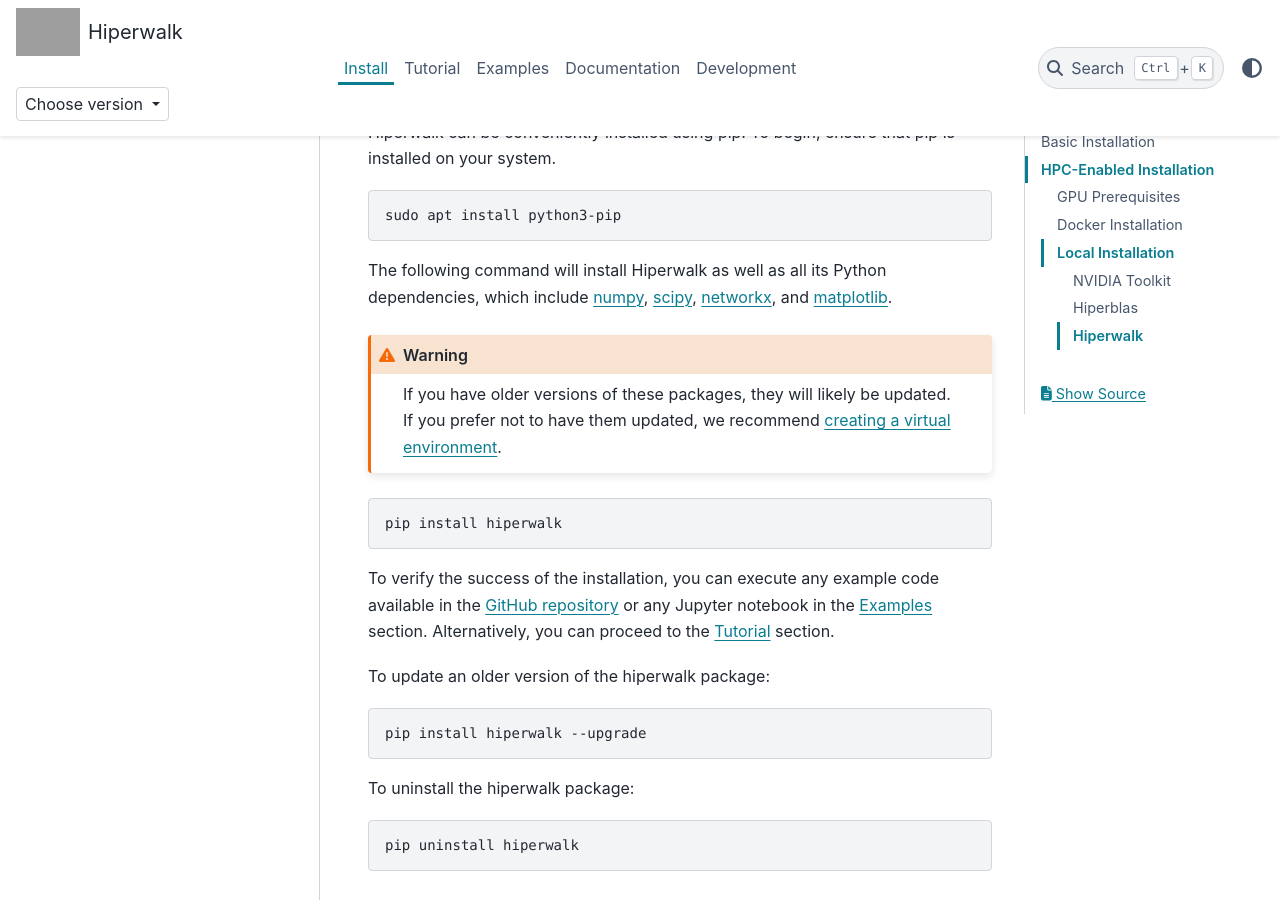
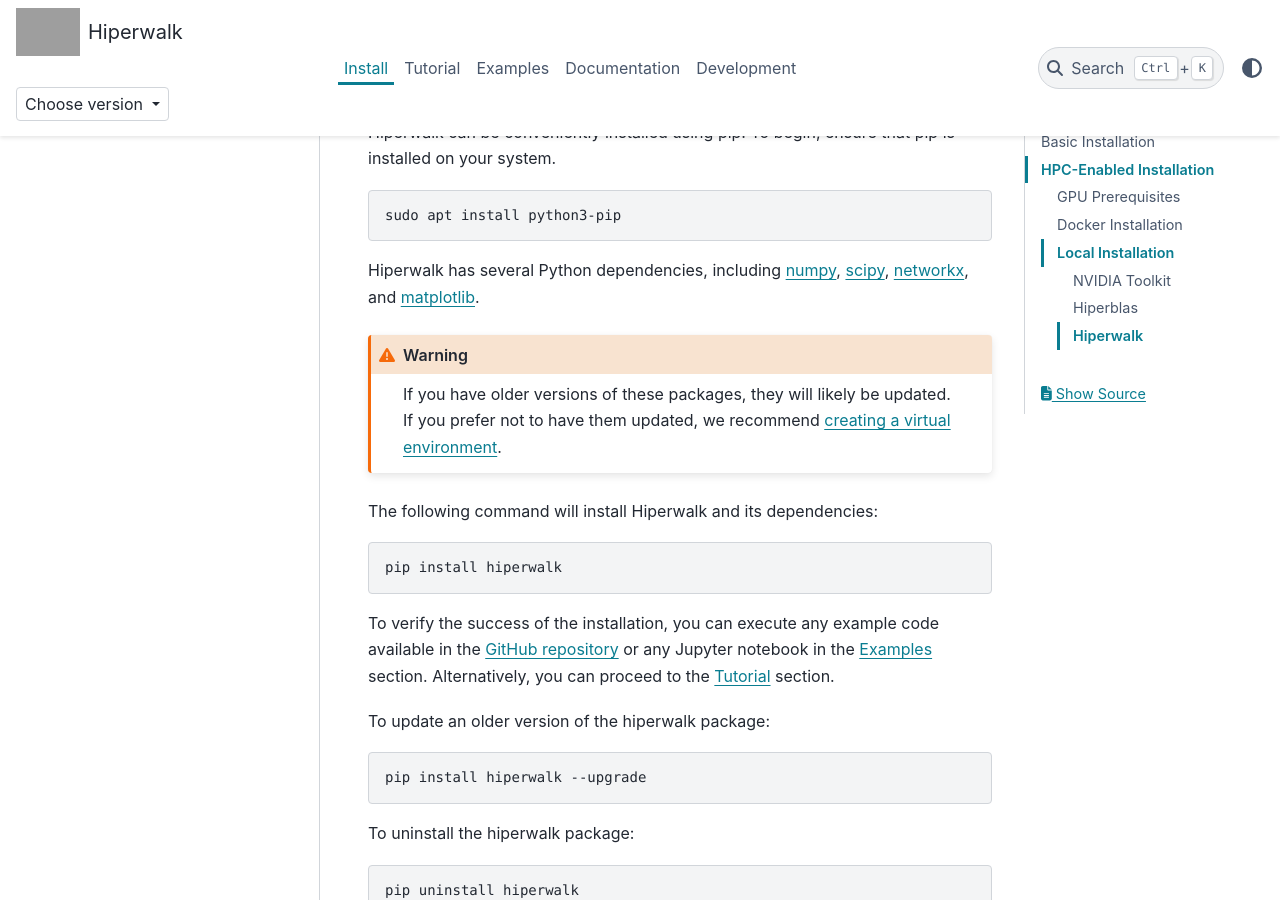
Before and after one commit to hiperwalk/hiperwalk, a Sphinx documentation site: the page built from docs/install/index.rst, in a window 1280 px wide and 900 px high, scrolled down 666 px. Built offline with Sphinx 7.4.7 and the PyData theme 0.15.4, drawn with Linux system fonts in a browser that asks for light colours; grey boxes are pictures that could not be loaded.

Commit message:
Update index.rst

```diff
--- a/docs/install/index.rst
+++ b/docs/install/index.rst
@@ -37,8 +37,7 @@
 
    sudo apt install python3-pip
 
-The following command will install Hiperwalk as well as all its
-Python dependencies, which include
+Hiperwalk has several Python dependencies, including
 `numpy <https://numpy.org/>`_,
 `scipy <https://scipy.org/>`_,
 `networkx <https://networkx.org/>`_, and
@@ -50,6 +49,9 @@
     updated. If you prefer not to have them updated, we recommend
     `creating a virtual environment
     <https://docs.python.org/3/library/venv.html>`_.
+
+The following command will install Hiperwalk and its
+dependencies:
 
 .. code-block:: shell
 
```
